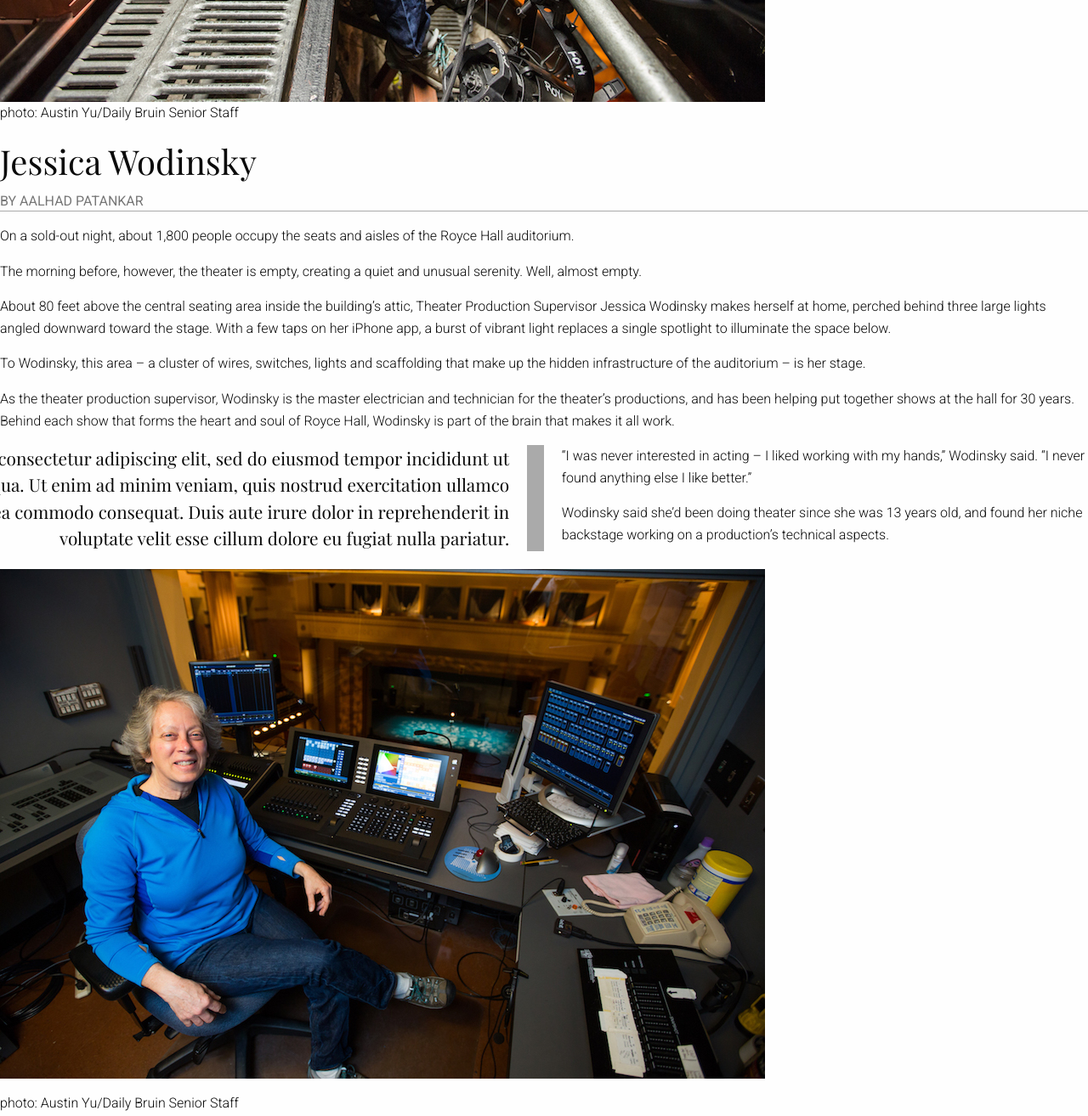
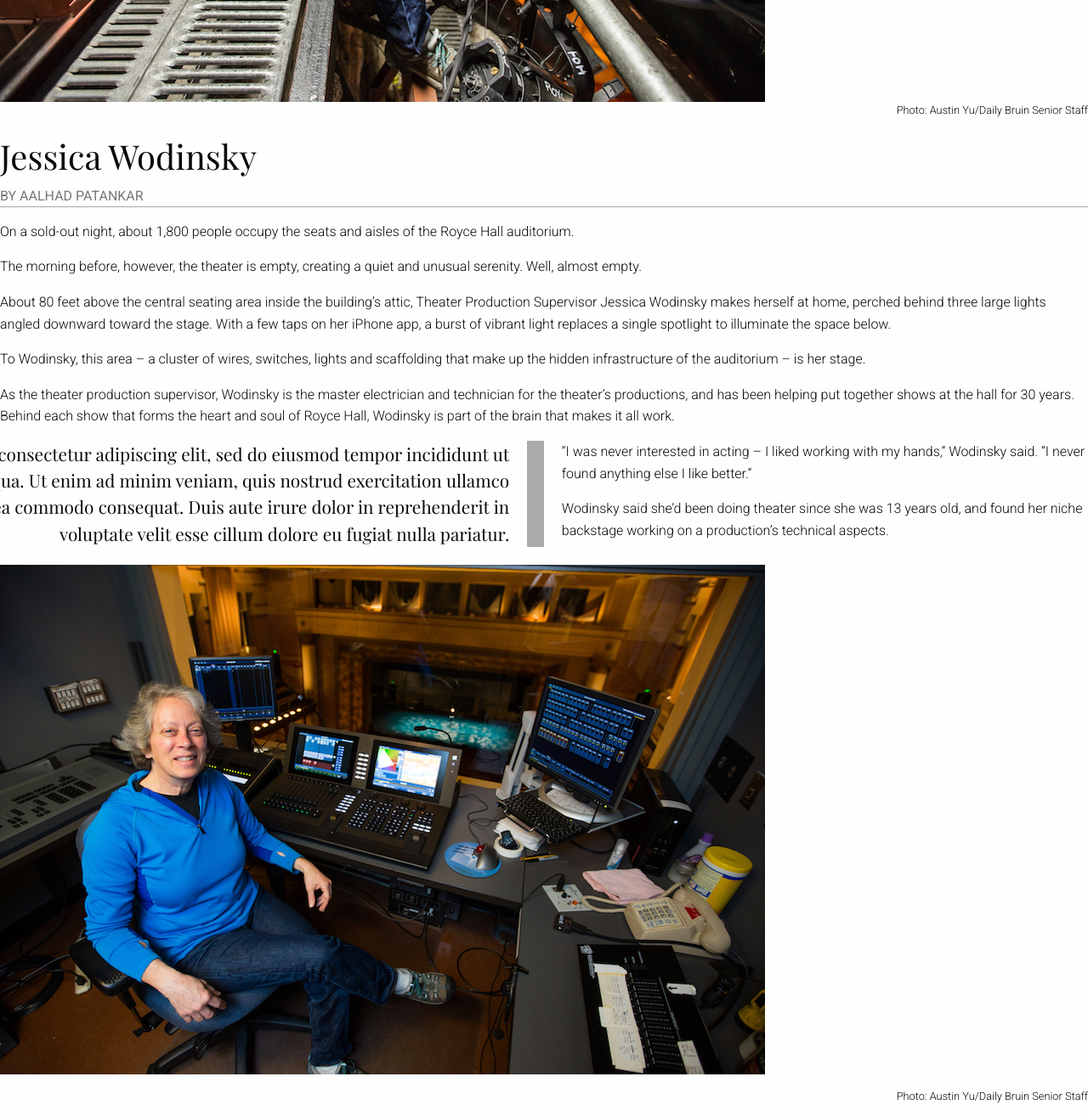
Before and after one commit to dailybruin/prime-royce-hall, a plain HTML site: page wodinsky.html in a window 1280 px wide. Shown: the part 480-1794 px from the top of the page at 85% size. Drawn offline with nearby package versions, Linux system fonts and the light colour scheme.

Commit message:
Update wodinsky.html

```diff
--- a/wodinsky.html
+++ b/wodinsky.html
@@ -8,7 +8,7 @@
 </head>
 	<div class="medium-7 medium-centered columns">
 	<img src="imgs/wodinsky1.jpg"/>
-	<p> photo: Austin Yu/Daily Bruin Senior Staff </p>
+	<p align="right" style="font-size:.8em;"> Photo: Austin Yu/Daily Bruin Senior Staff </p>
 	</div>
 <body>
 
@@ -41,7 +41,7 @@
 		<p>
 
 		<img src="imgs/wodinsky2.jpg" />
-		<p> photo: Austin Yu/Daily Bruin Senior Staff </p>
+		<p align="right" style="font-size:.8em;"> Photo: Austin Yu/Daily Bruin Senior Staff </p>
 		<p>
 
 		</div>
@@ -85,7 +85,7 @@
 		<p>
 
 		<img src="imgs/wodinsky3.jpg" />
-		<p> photo: Austin Yu/Daily Bruin Senior Staff </p>
+		<p align="right" style="font-size:.8em;"> Photo: Austin Yu/Daily Bruin Senior Staff </p>
 		<p>
 		</div>
 		</div>
```
